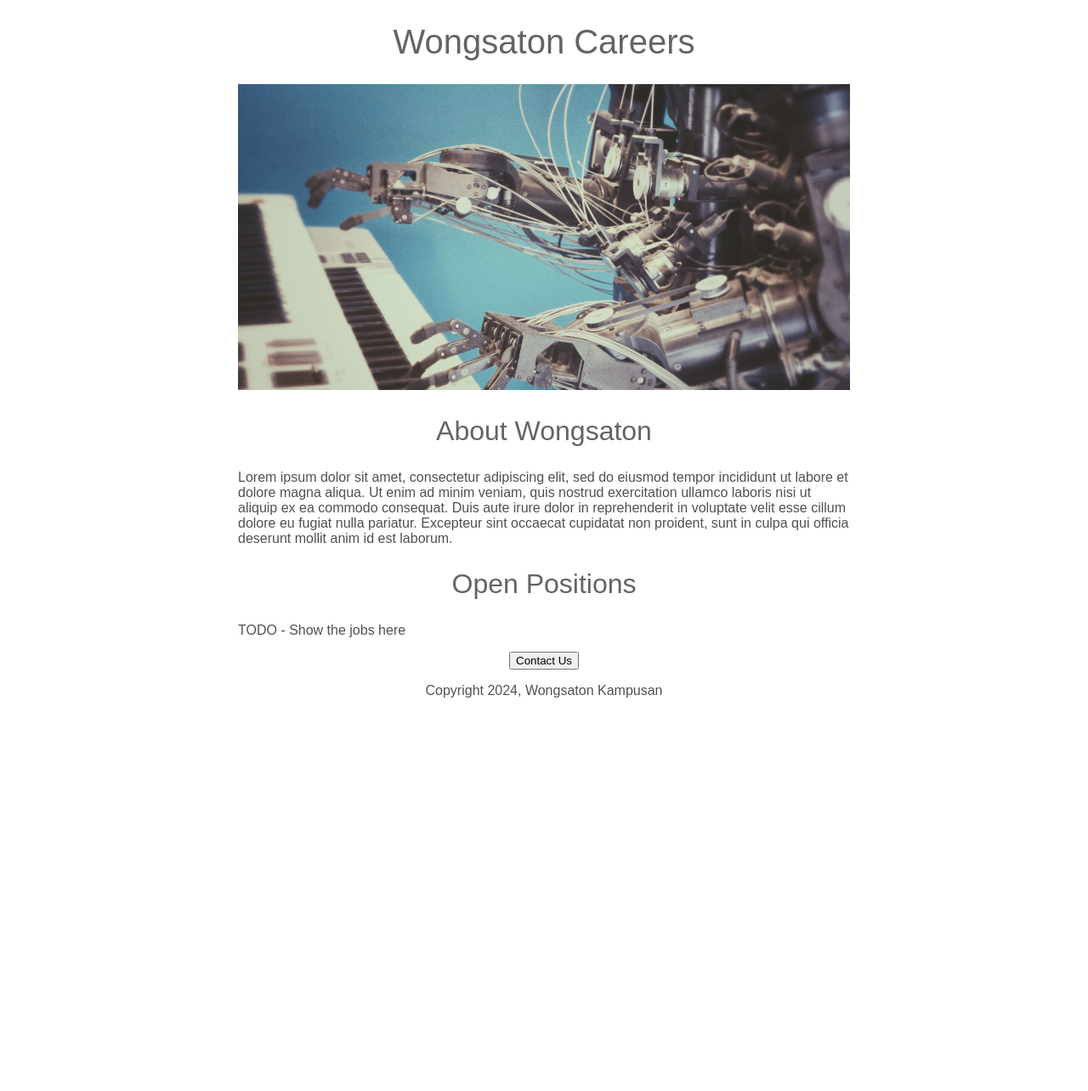
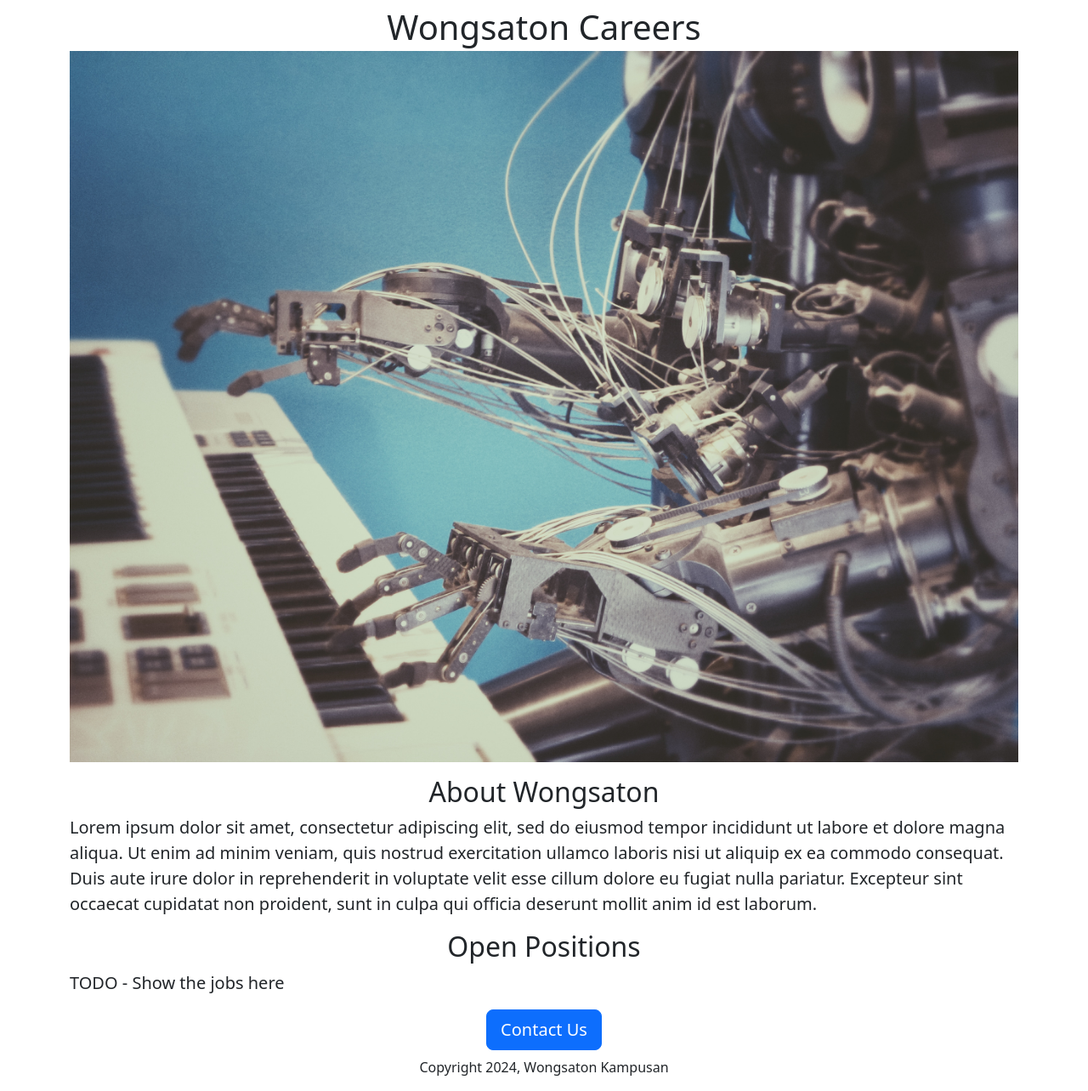
Before and after one commit to wongsatonk/wongsatonk-careers-website-v2, a Flask app: page / in a window 1280 px wide. Shown: the whole page at 85% size. Before the commit the page ends 821 px from the top, so only its background shows below. Run offline with Flask 3, Linux system fonts and the light colour scheme.

Commit message:
add bootstrap

```diff
--- a/templates/home.html
+++ b/templates/home.html
@@ -1,55 +1,34 @@
 <!DOCTYPE html>
 <html>
 <head>
+  <meta charset="utf-8">
+  <meta name="viewport" content="width=device-width, initial-scale=1">
   <title>Wongsaton Careers</title>
+  <link href="https://cdn.jsdelivr.net/npm/bootstrap@5.3.2/dist/css/bootstrap.min.css" rel="stylesheet" integrity="sha384-T3c6CoIi6uLrA9TneNEoa7RxnatzjcDSCmG1MXxSR1GAsXEV/Dwwykc2MPK8M2HN" crossorigin="anonymous">
+
   <style>
-    h1 {
-      font-size: 40px;
-      font-family: "Arial";
-      font-weight: normal;
-      color: rgb(100, 100, 100);
-      text-align: center;
-    }
-
     #banner {
+      height: 360px;
       width: 100%;
-      height: 360px;
       object-fit: cover;
-    }
-
-    h2 {
-      font-size: 32px;
-      font-family: Arial;
-      font-weight: normal;
-      color: rgb(100, 100, 100);
-      text-align: center;
-    }
-
-    .bodytext {
-      font-family: Arial;
-      color: rgb(80, 80, 80);
-    }
-
-    #container {
-      max-width: 720px;
-      margin: 0 auto;
+      margin-bottom: 16px;
     }
   </style>
 </head>
 <body>
-  <div id="container">
-  <h1>Wongsaton Careers</h1>
-  <img id="banner" src="static/banner.jpg" height="320">
-  <h2>About Wongsaton</h2>
-  <p class="bodytext">
+  <div class="container">
+  <h1 class="text-center mt-2 mb-1">Wongsaton Careers</h1>
+  <img class="img-fluid" src="static/banner.jpg" height="320">
+  <h2 class="text-center mt-3">About Wongsaton</h2>
+  <p class="lead">
     Lorem ipsum dolor sit amet, consectetur adipiscing elit, sed do eiusmod tempor incididunt ut labore et dolore magna aliqua. Ut enim ad minim veniam, quis nostrud exercitation ullamco laboris nisi ut aliquip ex ea commodo consequat. Duis aute irure dolor in reprehenderit in voluptate velit esse cillum dolore eu fugiat nulla pariatur. Excepteur sint occaecat cupidatat non proident, sunt in culpa qui officia deserunt mollit anim id est laborum.
   </p>
 
-  <h2>Open Positions</h2>
-  <p class="bodytext">TODO - Show the jobs here</p>
+  <h2 class="text-center mt-2">Open Positions</h2>
+  <p class="lead">TODO - Show the jobs here</p>
   <div style="text-align:center">
-    <button>Contact Us</button>
-    <p class="bodytext">Copyright 2024, Wongsaton Kampusan</p>
+    <button class="btn btn-primary btn-lg">Contact Us</button>
+    <p class="mt-2">Copyright 2024, Wongsaton Kampusan</p>
   </div>
   </div>
 </body>
```
